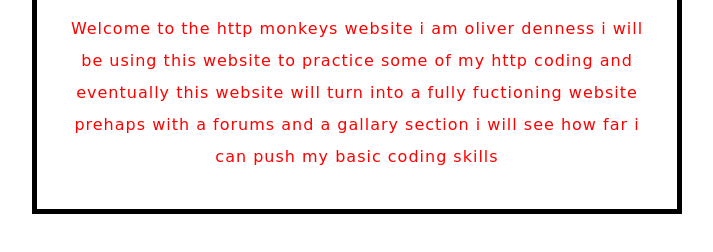
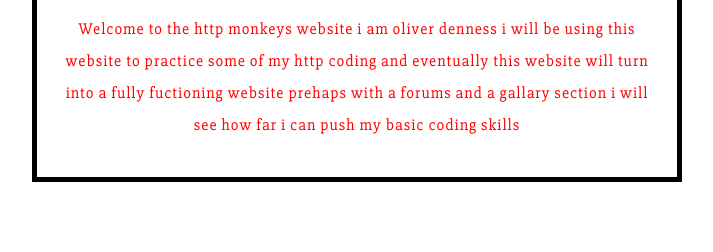
Before and after one commit to britishwolf/oliver.github.io, a plain HTML site: page index.html in a window 1280 px wide. Shown: the part 442-694 px from the top of the page, without its empty margins (283-996 px from the left). Drawn offline with Linux system fonts and the light colour scheme; a web font is replaced by a local one.

Commit message:
Css Font Update

```diff
--- a/Styles/basic.css
+++ b/Styles/basic.css
@@ -1,5 +1,6 @@
 p {
   color: red;
+  font-family: 'Slabo 27px', serif;
 }
 
 html {
```
